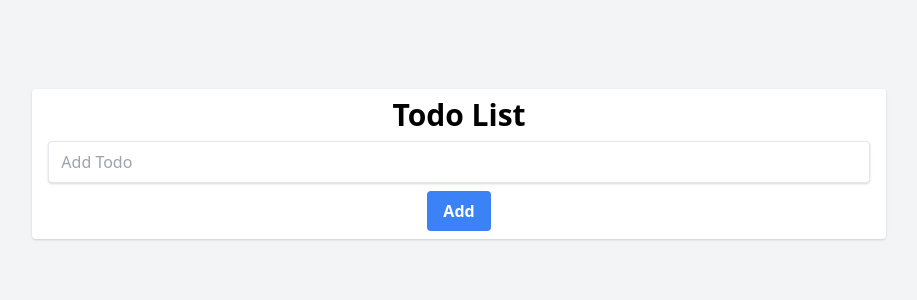
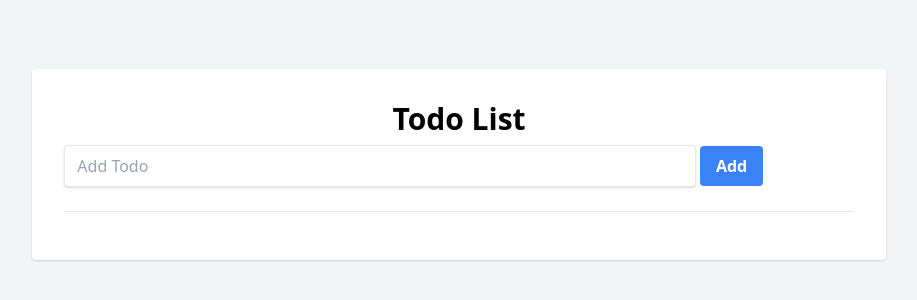
Before and after one commit to MANOJREDDY22KAKI/Todo, a plain HTML site: page index.html in a window 1280 px wide. Shown: the part 236-536 px from the top of the page, without its empty margins (181-1098 px from the left). Drawn offline with nearby package versions, Linux system fonts and the light colour scheme.

Commit message:
css positioning fixed

```diff
--- a/index.html
+++ b/index.html
@@ -1,4 +1,34 @@
 <!DOCTYPE html>
+<html lang="en">
+<head>
+    <meta charset="UTF-8">
+    <meta name="viewport" content="width=device-width, initial-scale=1.0">
+    <link href="https://cdn.jsdelivr.net/npm/tailwindcss@2.2.19/dist/tailwind.min.css" rel="stylesheet">
+    <link rel="stylesheet" href="https://cdnjs.cloudflare.com/ajax/libs/font-awesome/6.0.0-beta3/css/all.min.css">
+    <title>Todo</title>
+</head>
+<body>
+    <div class="flex items-center justify-center h-screen bg-gray-100">
+        <div class="bg-white p-8 rounded shadow w-2/3 ">
+            <h1 class="text-3xl font-bold text-center">Todo List</h1>
+
+            <form id="todoform" class="mb-4">
+                <input id="todoitem" type="text" placeholder="Add Todo" class="shadow appearance-none border rounded w-4/5 py-2 px-3 text-gray-700 focus:outline-none focus:shadow-outline mt-2 mb-2">
+                <button type="submit" id="addtodo" class="bg-blue-500 hover:bg-blue-700 text-white font-bold py-2 px-4 rounded">Add</button>
+            </form>
+
+            <div id="todolist-container" class="overflow-y-auto max-h-64 border-t border-gray-200">
+                <ul id="todolist" class="text-left mt-4"></ul>
+            </div>
+        </div>
+    </div>
+
+    <script src="script.js"></script>
+</body>
+</html>
+
+
+<!-- <!DOCTYPE html>
 <html lang="en">
 <head>
     <meta charset="UTF-8">
@@ -23,4 +53,4 @@
 
     <script src="script.js"></script>
 </body>
-</html>
+</html> -->
```
